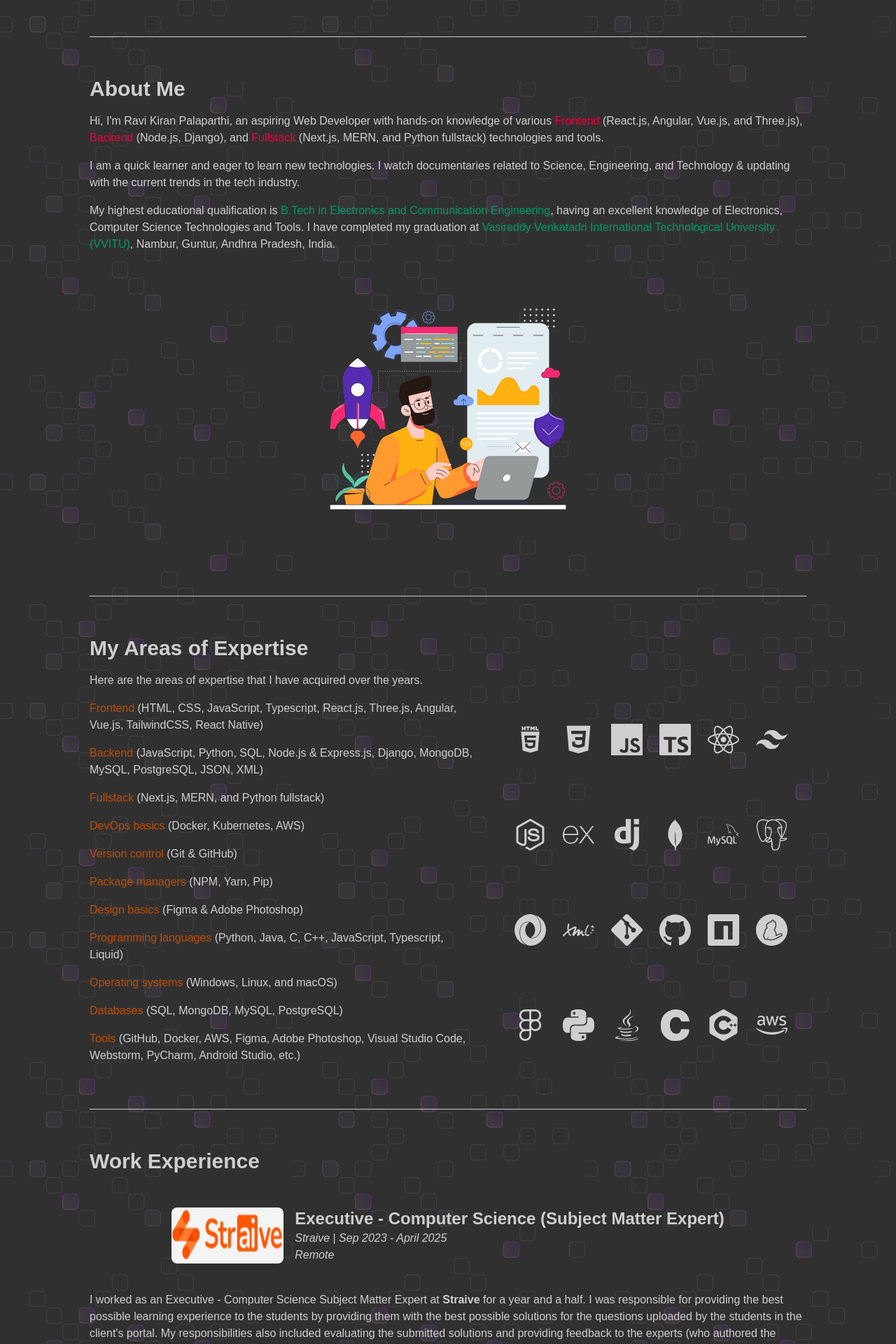
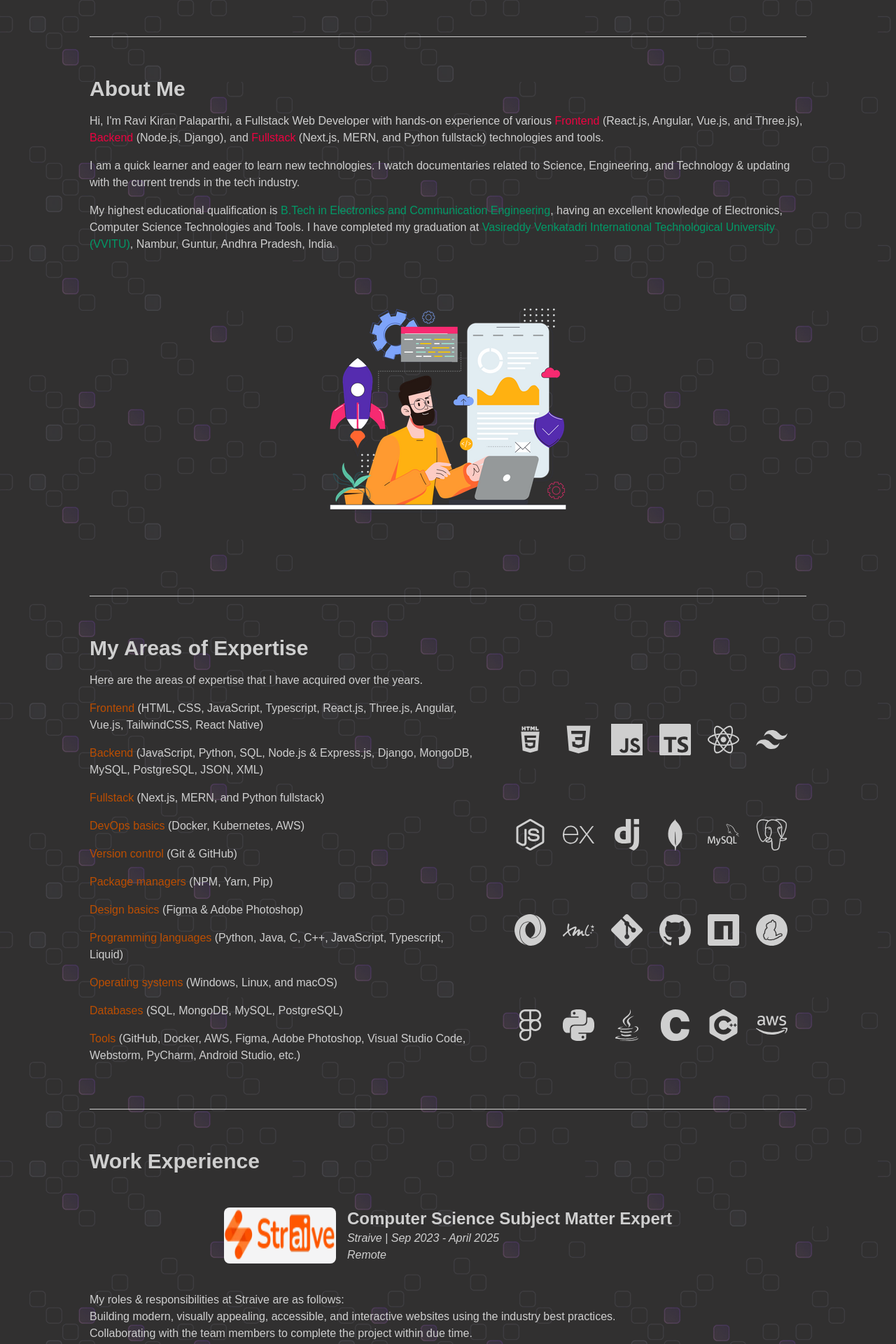
Before and after one commit to ravikiranprk/portfolio-nextjs, a Next.js app: page / in a window 1280 px wide. Shown: the part 864-2784 px from the top of the page at 70% size. Built offline with nearby package versions, Linux system fonts and the light colour scheme.

Commit message:
updated the portfolio

```diff
--- a/app/page.tsx
+++ b/app/page.tsx
@@ -4,6 +4,7 @@
 import Skills from "@/components/Skills";
 import Contact from "@/components/Contact";
 import Footer from "@/components/Footer";
+import Projects from "@/components/Projects";
 
 export default function Home() {
   return (
@@ -16,6 +17,8 @@
       <hr />
       <Experience />
       <hr />
+      <Projects />
+      <hr />
       <Contact />
       <hr />
       <Footer />
--- a/components/About.tsx
+++ b/components/About.tsx
@@ -8,7 +8,7 @@
       <h2 className='text-3xl font-bold mb-4'>About Me</h2>
       <div className="about1">
         <p className='about-text'>
-            Hi, I'm Ravi Kiran Palaparthi, an aspiring Web Developer with hands-on knowledge of various <span>Frontend</span> (React.js, Angular, Vue.js, and Three.js), <span>Backend</span> (Node.js, Django), and <span>Fullstack</span> (Next.js, MERN, and Python fullstack) technologies and tools.
+            Hi, I'm Ravi Kiran Palaparthi, a Fullstack Web Developer with hands-on experience of various <span>Frontend</span> (React.js, Angular, Vue.js, and Three.js), <span>Backend</span> (Node.js, Django), and <span>Fullstack</span> (Next.js, MERN, and Python fullstack) technologies and tools.
         </p>
         <p className='about-interests'>
             I am a quick learner and eager to learn new technologies. I watch documentaries related to Science, Engineering, and Technology & updating with the current trends in the tech industry.
--- a/components/Experience.tsx
+++ b/components/Experience.tsx
@@ -12,18 +12,27 @@
             <img src="/straive-logo.png" alt="Straive" className="w-32 h-16 sm:w-40 sm:h-20 bg-zinc-100 rounded-lg" />
           </div>
           <div>
-            <h2 className="text-2xl font-bold">Executive - Computer Science (Subject Matter Expert)</h2>
+            <h2 className="text-2xl font-bold">Computer Science Subject Matter Expert</h2>
             <h3><span className="italic">Straive</span> | <span className="font-extralight italic">Sep 2023 - April 2025 <br /> Remote</span></h3>
             <br />
           </div>
         </div>
 
         {/* Work Experience Description */}
+        <div>
+          My roles & responsibilities at <span>Straive</span> are as follows:
+          <ul>
+            <li>Building modern, visually appealing, accessible, and interactive websites using the industry best practices.</li>
+            <li>Collaborating with the team members to complete the project within due time.</li>
+            <li>Implementing responsive design using HTML, CSS, JavaScript, React.js, and Tailwind CSS.</li>
+            <li>Developing websites with quality code and the functionality as per the requirements.</li>
+            <li>Collaborating with cross-functional teams including designers, product managers, and other developers to create high-quality products.</li>
+            <li>Building websites for better SEO abd Performance.</li>
+            <li>Working in a fast-paced environment and coping with the complexity of the projects.</li>
+          </ul>
+        </div>
         <p>
-          I worked as an Executive - Computer Science Subject Matter Expert at <span className="font-bold"><a href="https://straive.com/" target="_blank">Straive</a></span> for a year and a half. I was responsible for providing the best possible learning experience to the students by providing them with the best possible solutions for the questions uploaded by the students in the client's portal. My responsibilities also included evaluating the submitted solutions and providing feedback to the experts (who authored the solutions) and the students.
-        </p>
-        <p>
-          In the Authoring and Quality Check projects, I have worked around various Computer Science topics & fields, and the relevant technologies & tools. The <span>main</span> technologies and tools that I have worked with during this work experience are: <span>Web Development</span> (Frontend and Backned), <span>Operating Systems</span>, <span>Computer Networks</span>, <span>Database Management Systems</span> (MySQL, PostgreSQL), <span>Programming Languages</span> (Python, Java, C, C++, JavaScript, TypeScript), <span>Theory of Computation</span>, and <span>Data Structures and Algorithms</span>.
+          During my work experience at <span>Straive</span>, I have worked around various Computer Science related projects, and the relevant technologies & tools. The <span>main</span> technologies and tools that I have worked with during this work experience are: <span>Web Development</span> (Frontend and Backned), <span>Computer Networks</span>, <span>Database Management Systems</span> (MySQL, MongoDB), and <span>Programming Languages</span> (Python, Java, C, C++, JavaScript, TypeScript).
         </p>
       </div>
     </section>
--- /dev/null
+++ b/components/Projects.tsx
@@ -0,0 +1,19 @@
+export default function Projects() {
+    return (
+        <section id="projects" className="mt-14 mb-16 flex flex-col gap-8">
+            <h2 className='text-3xl font-bold mb-4'>Projects</h2>
+            <h2 className='text-2xl font-bold'>MERN Stack Admin Dashboard for a Car Rental System</h2>
+            <ul className='flex flex-col gap-2'>
+                <li>A modern and user-friendly dashboard for a car rental system, built using the MERN (MongoDB, Express.js, React.js, Node.js) stack.</li>
+                <li>Features include user authentication, role-based access control, and a responsive design that adapts to different screen sizes.</li>
+                <li>Tech Stack: MongoDB, Express.js, React.js, Node.js, Tailwind CSS, Recharts, OAuth (Google) and Vite.</li>
+            </ul>
+            <h2 className='text-2xl font-bold'>Next.js CRUD Application</h2>
+            <ul className='flex flex-col gap-2'>
+                <li>A Next.js application that allows users to create, read, update, and delete data from a MongoDB database.</li>
+                <li>Features include user authentication, and a responsive design that adapts to different screen sizes.</li>
+                <li>Tech Stack: Next.js, React.js, Tailwind CSS, MongoDB, Next.js API routes, Next.js App routing, Fetch API, OAuth (Google) and JWT.</li>
+            </ul>
+        </section>
+    )
+}
```
